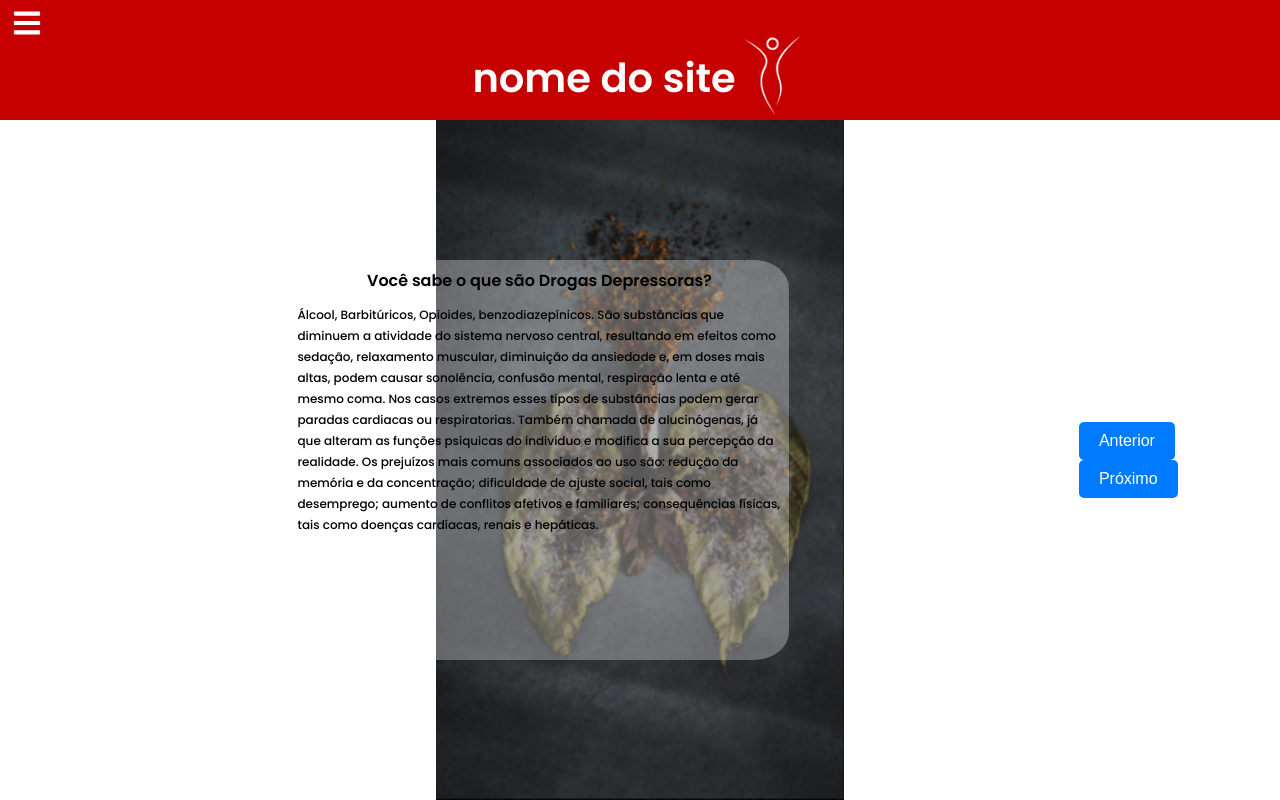
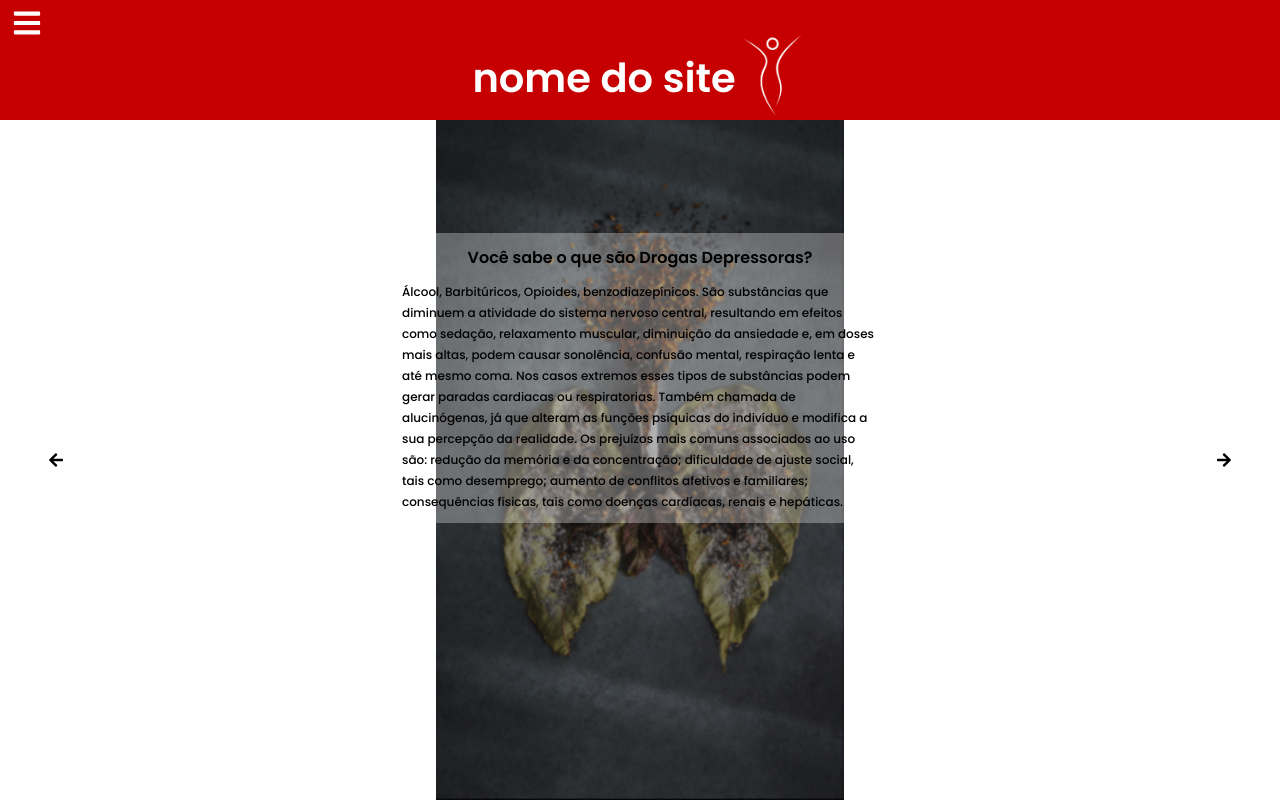
Before and after one commit to ymatzz/projeto-web-mobile, a Next.js app: page / in a window 1280 px wide. Built offline with nearby package versions, Linux system fonts and the light colour scheme.

Commit message:
carrossel de cards na homepage

```diff
--- a/package.json
+++ b/package.json
@@ -15,6 +15,7 @@
     "react-dom": "^18",
     "react-icons": "^5.0.1",
     "react-slick": "^0.30.2",
+    "react-spring": "^9.7.3",
     "slick-carousel": "^1.8.1",
     "styled-components": "^6.1.8",
     "swiper": "^11.1.1"
--- a/src/app/page.jsx
+++ b/src/app/page.jsx
@@ -1,7 +1,8 @@
 'use client'
-import React, {useState} from 'react';
+import React, { useState, useEffect } from 'react';
 import Card from '../components/Card'; // Importe o componente Card
-import { Container, CarrosselContainer, ContentCarrosselContainer, Button } from './style';
+import { Container, CarrosselContainer, ContentCarrosselContainer, Slide } from './style';
+import { FaArrowLeft, FaArrowRight } from "react-icons/fa";
 
 export default function Home() {
   const cards = [
@@ -19,26 +20,40 @@ export default function Home() {
     }
   ];
 
-  const [currentIndex, setCurrentIndex] = useState(0);
+  const [currentSlide, setCurrentSlide] = useState(0);
 
-  const handleNext = () => {
-    setCurrentIndex((prevIndex) => (prevIndex === cards.length - 1 ? 0 : prevIndex + 1));
+  const nextSlide = () => {
+    setCurrentSlide((currentSlide + 1) % cards.length);
   };
 
-  const handlePrev = () => {
-    setCurrentIndex((prevIndex) => (prevIndex === 0 ? cards.length - 1 : prevIndex - 1));
+  const prevSlide = () => {
+    const nextSlideIndex = currentSlide - 1 < 0 ? cards.length - 1 : currentSlide - 1;
+    setCurrentSlide(nextSlideIndex);
   };
+
+  useEffect(() => {
+    const intervalId = setInterval(() => {
+      nextSlide();
+    }, 10000); // Avança para o próximo slide a cada 5 segundos (5000 ms)
+
+    // Limpa o intervalo ao desmontar o componente
+    return () => {
+      clearInterval(intervalId);
+    };
+  }, [currentSlide]); // Reexecuta o efeito sempre que o currentSlide mudar
 
   return (
     <Container className="corpoPadrao">
       <CarrosselContainer>
+        <FaArrowLeft onClick={prevSlide} style={{cursor: 'pointer'}} />
         <ContentCarrosselContainer>
-          <Card titulo={cards[currentIndex].titulo} texto={cards[currentIndex].texto} />
+          {cards.map((card, index) => (
+            <Slide key={index} isActive={index === currentSlide}>
+              <Card titulo={card.titulo} texto={card.texto} />
+            </Slide>
+          ))}
         </ContentCarrosselContainer>
-        <div>
-          <Button onClick={handlePrev}>Anterior</Button>
-          <Button onClick={handleNext}>Próximo</Button>
-        </div>
+        <FaArrowRight onClick={nextSlide} style={{cursor: 'pointer'}} />
       </CarrosselContainer>
     </Container>
   );
--- a/src/app/style.js
+++ b/src/app/style.js
@@ -20,25 +20,18 @@ export const CarrosselContainer = styled.div`
 `
 
 export const ContentCarrosselContainer = styled.div`
-    width: 90%;
-    display: flex;
-    justify-content: center;
-    align-items: center;
-`
+  position: relative;
+  width: 90%;
+  min-height: 455px; /* Altura do contêiner do slide */
+  overflow: hidden; /* Esconder conteúdo que transborda */
+`;
 
-export const Button = styled.button`
-  /* Estilos para o botão */
-  padding: 10px 20px;
-  font-size: 16px;
-  background-color: #007bff; /* Cor de fundo do botão (azul) */
-  color: #fff; /* Cor do texto (branco) */
-  border: none;
-  border-radius: 5px;
-  cursor: pointer;
-  margin-right: 10px; /* Margem à direita para separar os botões */
-  transition: background-color 0.3s ease; /* Transição suave da cor de fundo */
-
-  &:hover {
-    background-color: #0056b3; /* Cor de fundo do botão ao passar o mouse */
-  }
+export const Slide = styled.div`
+  position: absolute;
+  top: 0;
+  left: 0;
+  width: 100%;
+  height: 100%;
+  opacity: ${props => (props.isActive ? 1 : 0)}; /* Mostrar apenas o slide ativo */
+  transition: opacity 0.5s ease;
 `;
--- a/src/components/Card/style.js
+++ b/src/components/Card/style.js
@@ -9,14 +9,14 @@ export const Container = styled.div`
 `
 
 export const ContentContainer = styled.div`
-    height: 400px;
+    height: 100%;
     width: 100%;
     display: flex;
     flex-direction: column;
     align-items: center;
     background-color: rgba(255, 255, 255, 0.3);
     border-radius: 7%;
-    padding: 8px;
+    padding: 12px;
     gap: 10px;
     @media screen and (min-width: 600px){
         max-width: 500px;
```
Also changed, not shown: 1 other file (tests, documents, lock files or other folders).
